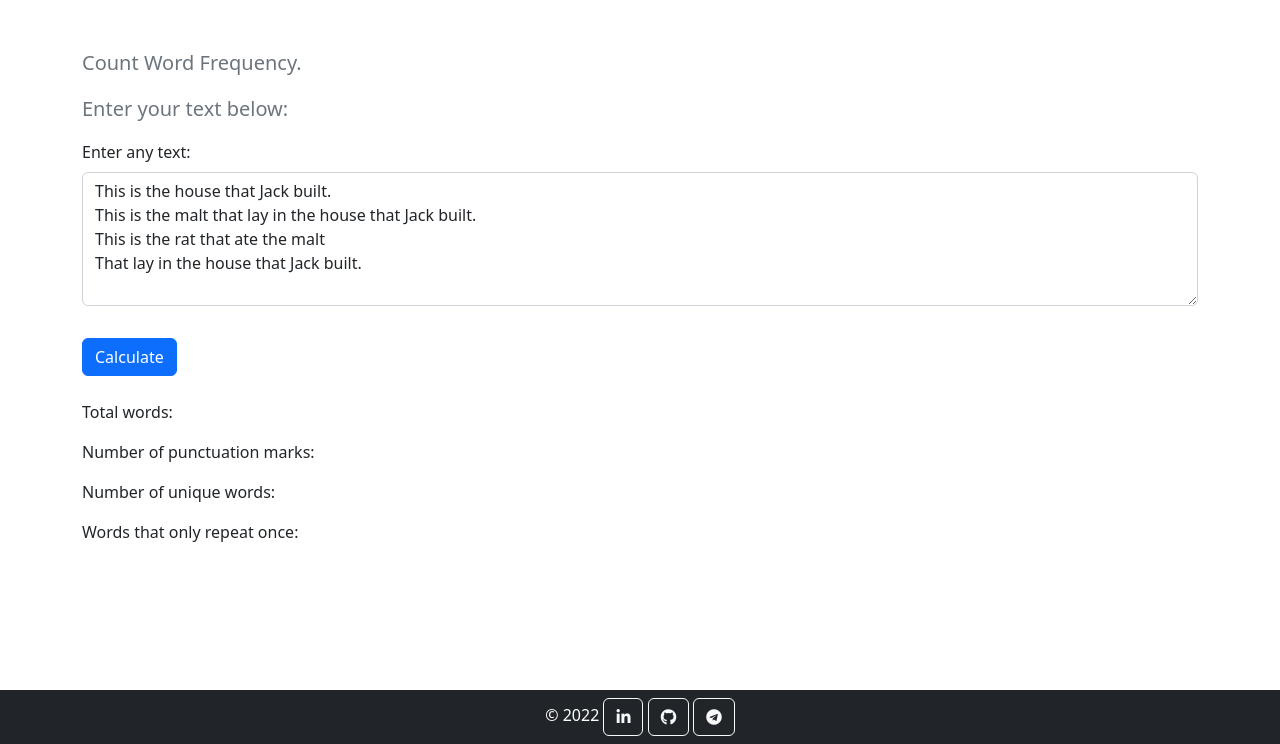
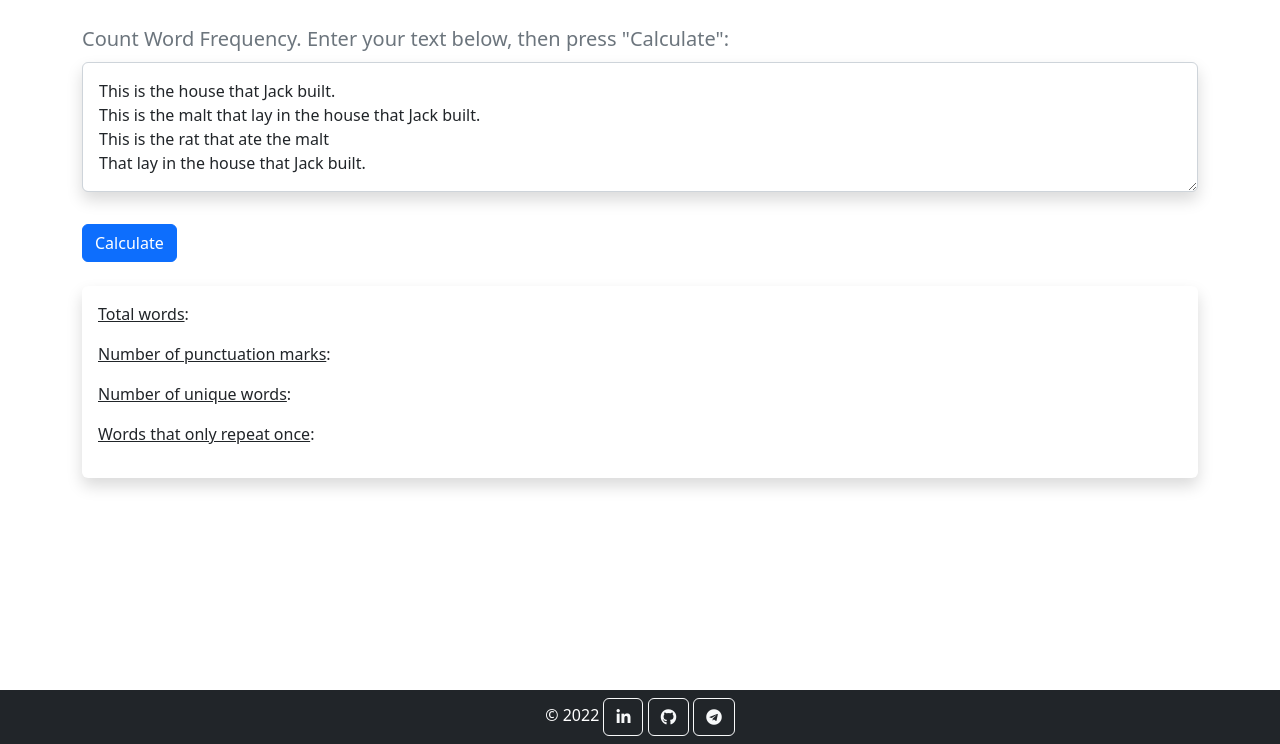
Before and after one commit to i5ilya/iprtflio_web_app, a Flask app: page /app_words in a window 1280 px wide. Shown: the part 56-800 px from the top of the page. Run offline with Flask 2, Linux system fonts and the light colour scheme; some libraries are stand-ins or nearby versions.

Commit message:
finish app_words

```diff
--- a/templates/apps/app_words/app_words.html
+++ b/templates/apps/app_words/app_words.html
@@ -5,20 +5,12 @@ App Words
 {% endblock %}
 
 {% block body %}
-<br>
-<p class="lead text-muted">
-    Count Word Frequency.
-</p>
-
-<p class="lead text-muted">
-    Enter your text below:
-</p>
-
 <iframe name="noreload" title="noreload" style="display:none;"></iframe>
 <form onsubmit="return false" class="row g-3" target="noreload" name="iwform">
     <div class="mb-3">
-        <label for="some_text" class="form-label">Enter any text:</label>
-        <textarea class="form-control" id="some_text" rows="5" required placeholder="Enter some text here" required>
+        <label for="some_text" class="form-label lead text-muted">Count Word Frequency. Enter your text below, then press "Calculate": </label>
+        <textarea class="form-control shadow p-3 bg-body rounded" id="some_text" rows="4" required
+            placeholder="Enter some text here" required>
 This is the house that Jack built.
 This is the malt that lay in the house that Jack built.
 This is the rat that ate the malt
@@ -29,11 +21,15 @@ That lay in the house that Jack built.</textarea>
     </div>
 </form>
 <br>
-<p>Total words: <span id="sum_all_words"></span></p>
-<p>Number of punctuation marks: <span id="sum_punctuation"></span></p>
-<p>Number of unique words: <span id="sum_unique_words"></span></p>
-<p>Words that only repeat once: <span id="list_one_word"></span></p>
-<div id="dic"></div>
+<div class="shadow p-3 mb-5 bg-body rounded">
+    <p><ins>Total words</ins>: <span class="fw-bold" id="sum_all_words"></span></p>
+    <p><ins>Number of punctuation marks</ins>: <span class="fw-bold" id="sum_punctuation"></span></p>
+    <p><ins>Number of unique words</ins>: <span class="fw-bold" id="sum_unique_words"></span></p>
+    <p><ins>Words that only repeat once</ins>: <span id="list_one_word"></span></p>
+</div>
+
+<ul id="dic" class="list-group list-group-numbered shadow bg-body rounded">
+  </ul>
 
 <script>
 
@@ -41,7 +37,7 @@ That lay in the house that Jack built.</textarea>
 
     btn.addEventListener('click', function () {
         let some_text = document.getElementById("some_text").value
-        if (typeof some_text != 'string' && some_text.length === 0) {
+        if (typeof some_text != 'string' || some_text.length === 0) {
             //None
             document.getElementById("some_text").focus();
         } else {
@@ -62,8 +58,9 @@ That lay in the house that Jack built.</textarea>
                         document.getElementById('sum_unique_words').innerHTML = response.response.sum_unique_words;
                         document.getElementById('list_one_word').innerHTML = response.response.list_one_word;
                         const div = document.getElementById('dic');
+                        document.getElementById('dic').innerHTML = '';
                         response.response.new_list.forEach(function (item, index) {
-                            let html = `<p>Word: '${item.word}' repeats ${item.sum} times</p>`;
+                            let html = `<li class="list-group-item">Word: <b>'${item.word}'</b> repeats <b>${item.sum}</b> times</li>`;
                             div.insertAdjacentHTML('beforeend', html);
                         })
                     });
@@ -75,10 +72,5 @@ That lay in the house that Jack built.</textarea>
             });
         }
     });
-
 </script>
-
-
-
-
 {% endblock %}
--- a/templates/index.html
+++ b/templates/index.html
@@ -45,11 +45,12 @@
               <li><a class="dropdown-item" href="/app_the_age">App the age</a></li>
               <li><a class="dropdown-item" href="/app_ideal_weight">App ideal weight</a></li>
               <li><a class="dropdown-item" href="/app_clock_hand_angle_calc">App clock hands angle calc</a></li>
+              <li><a class="dropdown-item" href="/app_words">App Words</a></li>
               <li>
                 <hr class="dropdown-divider" />
               </li>
               <li>
-                <a class="dropdown-item" href="#">Something else here</a>
+                <a class="dropdown-item" href="https://github.com/i5ilya/StockAnalyzeVolume/tree/master">StockAnalyzeVolume app</a>
               </li>
             </ul>
           </li>
```
Also changed, not shown: app_sort_count_words.py (+12 -12 lines), templates/home.html (+5 -4 lines).
